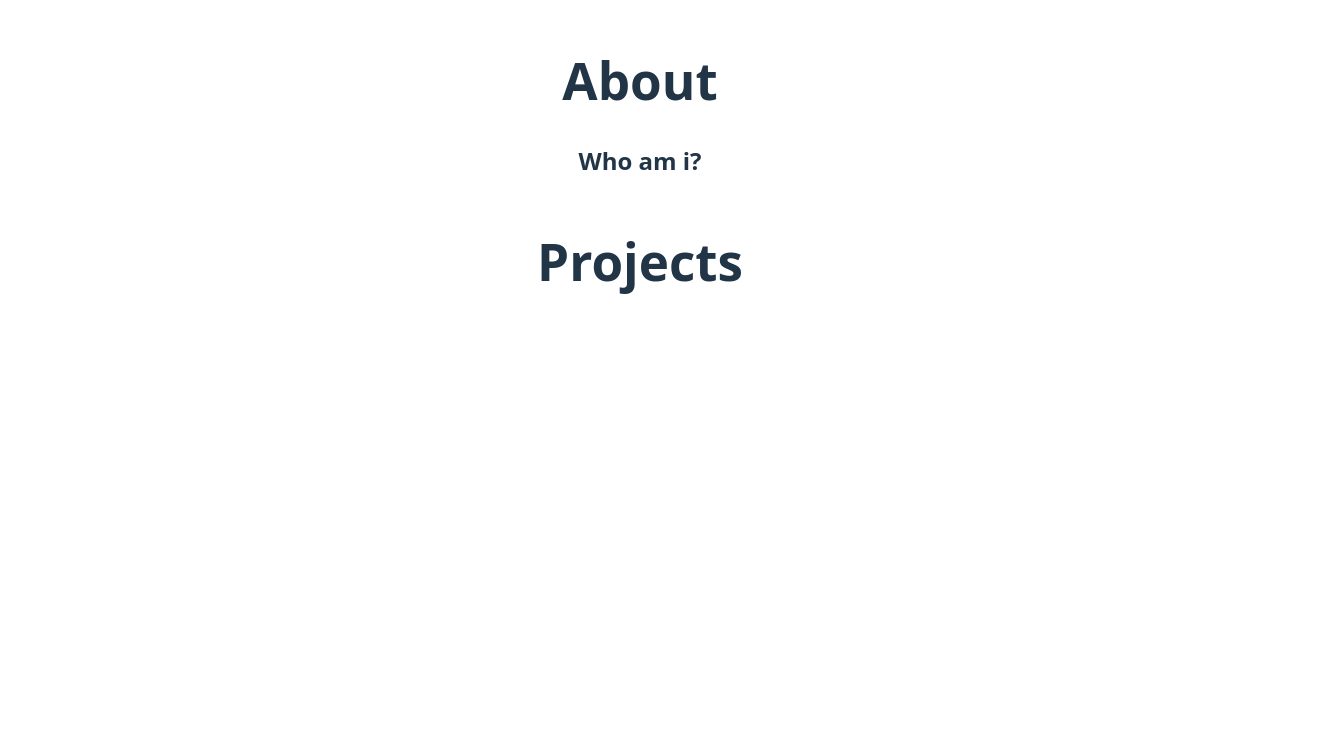
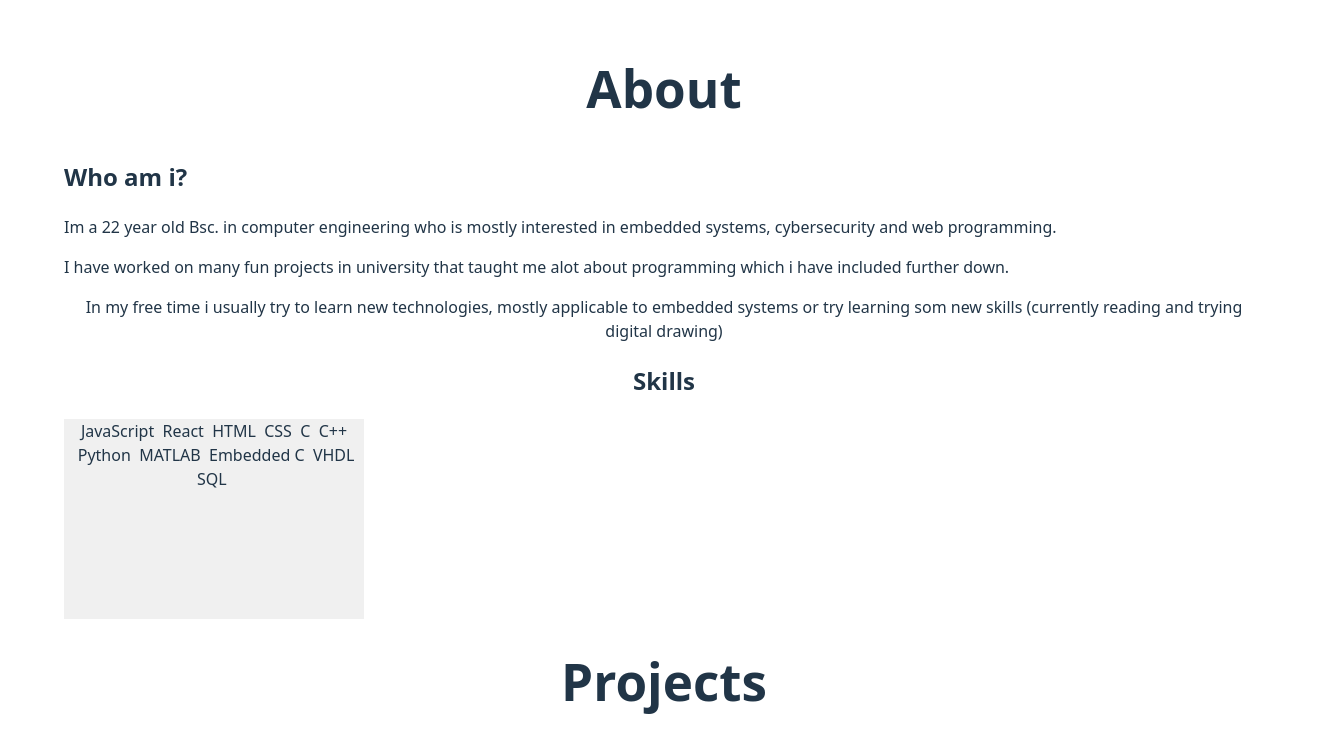
Before and after one commit to azazarino/portfolio-website, a React (Vite) app: page / in a window 1280 px wide. Shown: the part 846-1598 px from the top of the page, 1328 px wide, since content can reach past the window. Before the commit the page ends 1234 px from the top, so only its background shows below. Built offline with nearby package versions, Linux system fonts and the light colour scheme.

Commit message:
added about section

```diff
--- /dev/null
+++ b/src/css/about.css
@@ -0,0 +1,19 @@
+.me-div{
+    max-width: 1200px;
+    width: 1200px;
+}
+
+.me-div h2{
+    text-align: left;
+}
+
+.me-div p{
+    display: flex;
+}
+
+.skills-div{
+    width: 300px;
+    height: 200px;
+    background-color: #f0f0f0;
+    align-items: center;
+}
--- a/src/css/navbar.css
+++ b/src/css/navbar.css
@@ -8,8 +8,7 @@
     display: flex;
     align-items: center;
     padding: 0 20px;
-    box-shadow: 0 2px 5px rgba(0, 0, 0, 0.1);
-    /* optional shadow */
+    box-shadow: 50px 2px 5px rgba(0, 0, 0, 0.1);
 }
 
 
--- a/src/pages/about.jsx
+++ b/src/pages/about.jsx
@@ -1,11 +1,41 @@
+import "../css/about.css"
+
 function About() {
+
+    const skills = [
+        { id: 1, name: "JavaScript" },
+        { id: 2, name: "React" },
+        { id: 3, name: "HTML" },
+        { id: 4, name: "CSS" },
+        { id: 5, name: "C" },
+        { id: 6, name: "C++" },
+        { id: 7, name: "Python" },
+        { id: 8, name: "MATLAB" },
+        { id: 9, name: "Embedded C" },
+        { id: 10, name: "VHDL" },
+        { id: 11, name: "SQL" }
+    ];
+
     return (
+    <section>
         <div className="about-div">
             <h1>About</h1>
             <div className="me-div">
                 <h2>Who am i?</h2>
+                <p>Im a 22 year old Bsc. in computer engineering who is mostly interested in embedded systems, cybersecurity and web programming.</p>
+                <p>I have worked on many fun projects in university that taught me alot about programming which i have included further down.</p>
+                <p>In my free time i usually try to learn new technologies, mostly applicable to embedded systems or try learning som new skills (currently reading and trying digital drawing)</p>
+            </div>
+            <h2>Skills</h2>
+            <div className="skills-div">
+                {skills.map(skill => (
+                    <span className="skill" key={skill.id}>
+                        {skill.name} &nbsp;
+                    </span>
+                ))}
             </div>
         </div>
+    </section>
     );
 }
 
```
